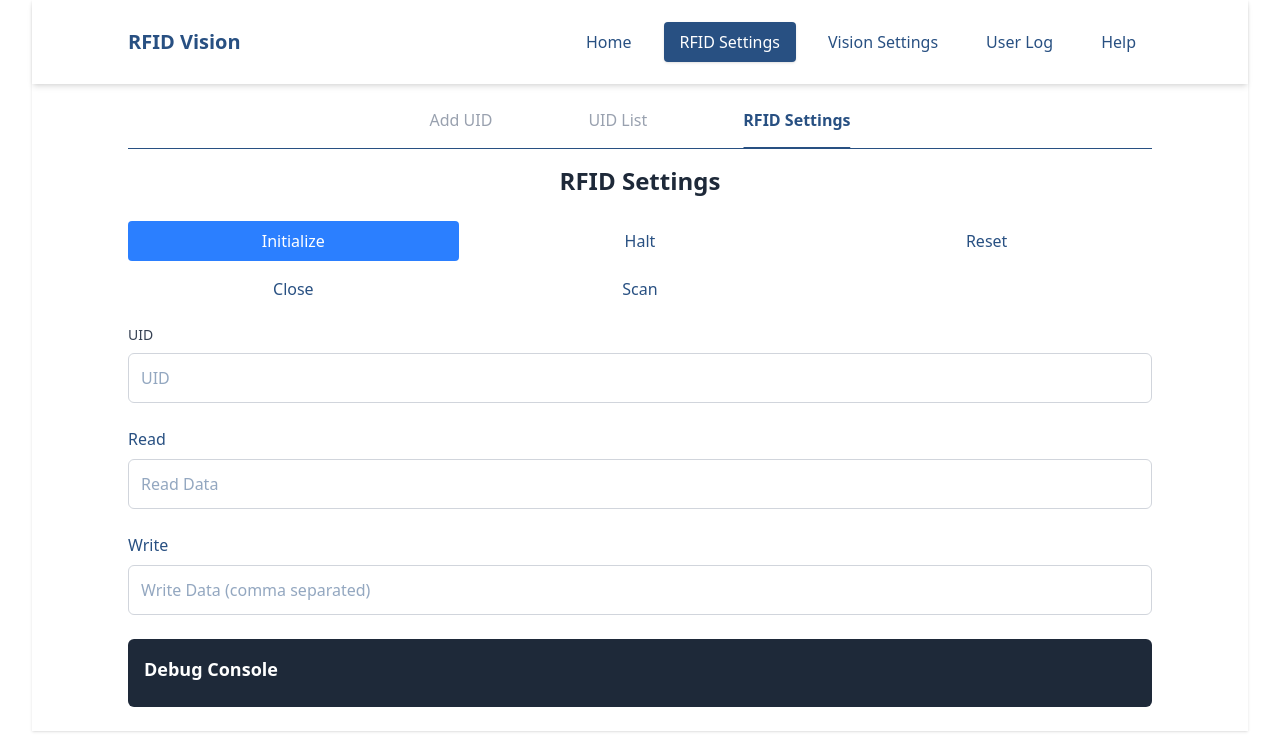
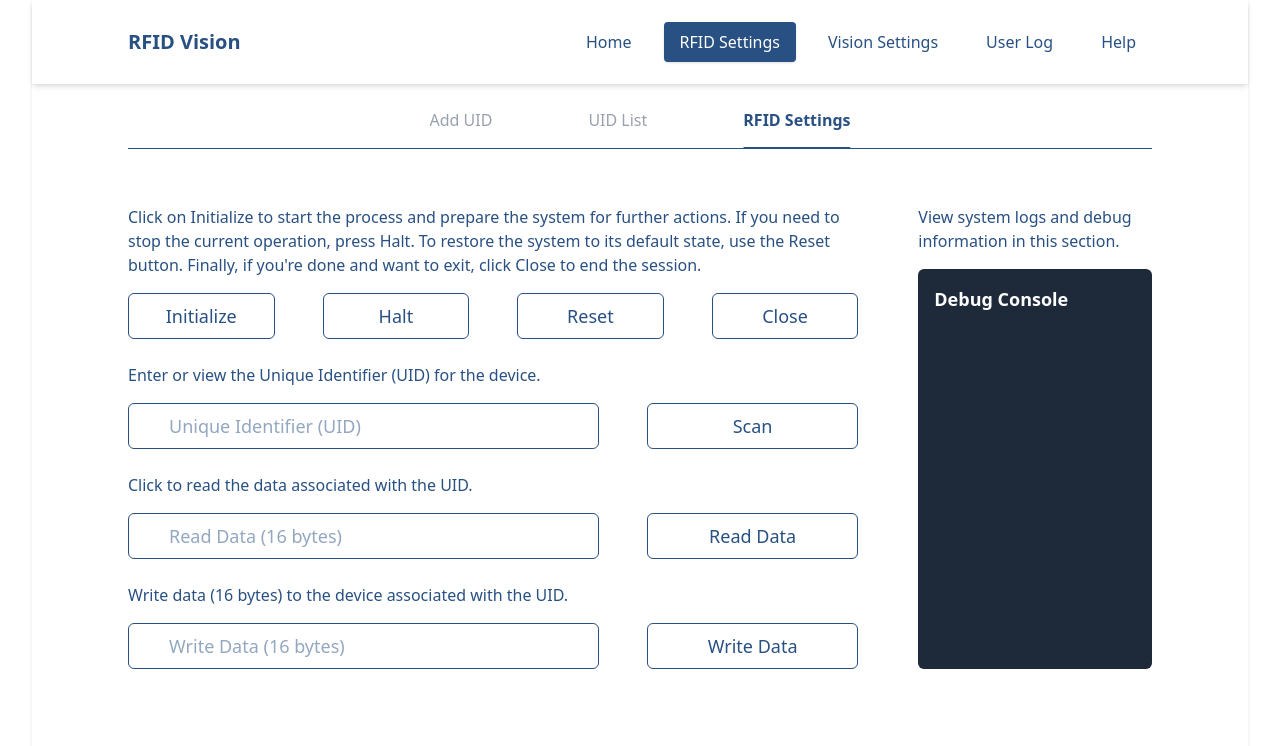
Before and after one commit to M-Burenzaya/RFID-Vision-Logger, a React (Vite) app in the folder web/frontend/: page /rfid/settings in a window 1280 px wide. Shown: the top 746 px of the page. Built offline with nearby package versions, Linux system fonts and the light colour scheme.

Commit message:
rfid setting frond end

```diff
--- a/web/frontend/src/App.jsx
+++ b/web/frontend/src/App.jsx
@@ -12,15 +12,16 @@ import Help from './pages/Help.jsx';
 
 function App() {
   return (
-    <div className="max-w-8xl mx-auto px-8 flex flex-col">
+    <div className="max-w-8xl mx-auto px-0 md:px-8 flex flex-col">
       <BrowserRouter>
-        <div className="bg-white text-[#285082] shadow-sm relative h-full">
+
+        <div className="bg-white text-[#285082] shadow-sm relative min-h-screen">
 
           <div className="bg-white text-[#285082] py-4 shadow-md relative z-10">
             <Navbar />
           </div>
 
-          <div className="basis-full">
+          <div className="">
             <Routes>
                 <Route path="/" element={<Home />} />
                 <Route path="/rfid/*" element={<RFID />} />
@@ -31,6 +32,7 @@ function App() {
           </div>
 
         </div>
+
       </BrowserRouter>
     </div>
   );
--- a/web/frontend/src/components/Navbar.jsx
+++ b/web/frontend/src/components/Navbar.jsx
@@ -55,7 +55,7 @@ const Navbar = () => {
         </a>
 
         {/* Mobile: Current Page + Hamburger */}
-        <div className="md:hidden flex items-center gap-12 ">
+        <div className="md:hidden flex items-center gap-4 sm:gap-8 md:gap-12">
 
           <span className="text-lg font-medium">{currentPage}</span>
 
--- a/web/frontend/src/pages/RFID.jsx
+++ b/web/frontend/src/pages/RFID.jsx
@@ -10,7 +10,7 @@ const RFID = () => {
     <div className="px-6 sm:px-6 md:px-12 lg:px-18 xl:px-24 py-6">
 
       {/* Sub-navigation */}
-      <div className="flex justify-center gap-12 sm:gap-12 md:gap-16 lg:gap-20 xl:gap-24 border-b pb-2 mb-4">
+      <div className="flex justify-center gap-4 sm:gap-12 md:gap-16 lg:gap-20 xl:gap-24 border-b pb-2 mb-4">
         <TabLink to="add">Add UID</TabLink>
         <TabLink to="list">UID List</TabLink>
         <TabLink to="settings">RFID Settings</TabLink>
--- a/web/frontend/src/pages/Vision.jsx
+++ b/web/frontend/src/pages/Vision.jsx
@@ -10,7 +10,7 @@ const Vision = () => {
     <div className="px-6 sm:px-6 md:px-12 lg:px-18 xl:px-24 py-6">
 
       {/* Sub-navigation */}
-      <div className="flex justify-center gap-12 sm:gap-12 md:gap-16 lg:gap-20 xl:gap-24 border-b pb-2 mb-4">
+      <div className="flex justify-center gap-4 sm:gap-12 md:gap-16 lg:gap-20 xl:gap-24 border-b pb-2 mb-4">
         <TabLink to="add">Add User</TabLink>
         <TabLink to="list">User List</TabLink>
         <TabLink to="settings">Camera Settings</TabLink>
--- a/web/frontend/src/pages/subpages/RFIDSettings.jsx
+++ b/web/frontend/src/pages/subpages/RFIDSettings.jsx
@@ -87,94 +87,210 @@ const RFIDSettings = () => {
   };
 
   return (
-    <div className="">
-      <h2 className="text-2xl font-semibold text-center text-gray-800 mb-6">
-        RFID Settings
-      </h2>
-      <div className="grid grid-cols-1 sm:grid-cols-2 md:grid-cols-3 gap-4 mb-6">
-        <button
-          onClick={handleInitialize}
-          className="px-4 py-2 bg-blue-500 hover:bg-blue-600 text-white rounded"
-        >
+    <div className=" flex flex-col md:flex-row md:space-x-10 lg:space-x-15">
+      <div className=" flex flex-col w-full md:w-500 lg:w-800 mt-10">
+        <p className="mb-4 text-left">
+          Click on Initialize to start the process and prepare the system for further actions.
+          If you need to stop the current operation, press Halt. To restore the system to its default state, use the Reset button.
+          Finally, if you're done and want to exit, click Close to end the session.
+        </p>
+
+        <div className="w-full mb-6 grid grid-cols-2 md:grid-cols-4 gap-2 sm:gap-4 md:gap-8 lg:gap-12 text-base md:text-lg ">
+
+          <button className="p-2 border border-[#285082] bg-white text-[#285082] rounded-md cursor-pointer
+          hover:bg-[#285082] hover:text-white" onClick={() => alert('Button 1 clicked')}>
             Initialize
           </button>
-        <button
-          onClick={handleHalt}
-          className="btn"
-        >
+          <button className="p-2 border border-[#285082] bg-white text-[#285082] rounded-md cursor-pointer
+          hover:bg-[#285082] hover:text-white" onClick={() => alert('Button 2 clicked')}>
             Halt
           </button>
-        <button
-          onClick={handleReset}
-          className="btn"
-        >
+          <button className="p-2 border border-[#285082] bg-white text-[#285082] rounded-md cursor-pointer
+          hover:bg-[#285082] hover:text-white" onClick={() => alert('Button 3 clicked')}>
             Reset
           </button>
-        <button
-          onClick={handleClose}
-          className="btn"
-        >
+          <button className="p-2 border border-[#285082] bg-white text-[#285082] rounded-md cursor-pointer
+          hover:bg-[#285082] hover:text-white" onClick={() => alert('Button 4 clicked')}>
             Close
           </button>
-        <button
-          onClick={handleScan}
-          className="btn col-span-2 md:col-span-1"
-        >
+
+        </div>
+
+        <p className="mb-4 text-left">
+          Enter or view the Unique Identifier (UID) for the device.
+        </p>
+        <div className="w-full mb-6 grid grid-cols-3 gap-2 sm:gap-4 md:gap-8 lg:gap-12 text-sm sm:text-base lg:text-lg">
+
+          <div className="flex flex-row col-span-2 gap-2 sm:gap-4 md:gap-8 lg:gap-12 font-medium text-[#285082] text-center">
+            {/* Text Input */}
+            <input
+              type="text"
+              className="w-full border border-[#285082] p-2 rounded-md pl-4 sm:pl-6 md:pl-8 lg:pl-10"
+              placeholder="Unique Identifier (UID)"
+            />
+          </div>
+
+          {/* Button */}
+          <button className="p-2 border border-[#285082] bg-white text-[#285082] rounded-md cursor-pointer
+          hover:bg-[#285082] hover:text-white" onClick={() => alert('Button 1 clicked')}>
             Scan
+          </button>
+
+        </div>
+
+        <p className="mb-4 text-left">
+          Click to read the data associated with the UID.
+        </p>
+        <div className="w-full mb-6 grid grid-cols-3 gap-2 sm:gap-4 md:gap-8 lg:gap-12 text-sm sm:text-base lg:text-lg">
+
+          <div className="flex flex-row col-span-2 gap-2 sm:gap-4 md:gap-8 lg:gap-12 font-medium text-[#285082] text-center">
+            {/* Text Input */}
+            <input
+              type="text"
+              className="w-full border border-[#285082] p-2 rounded-md pl-4 sm:pl-6 md:pl-8 lg:pl-10"
+              placeholder="Read Data (16 bytes)"
+            />
+          </div>
+
+          {/* Button */}
+          <button className="p-2 border border-[#285082] bg-white text-[#285082] rounded-md cursor-pointer
+          hover:bg-[#285082] hover:text-white" onClick={() => alert('Button 1 clicked')}>
+            Read Data
+          </button>
+
+        </div>
+
+        <p className="mb-4 text-left">
+          Write data (16 bytes) to the device associated with the UID.
+        </p>
+        <div className="w-full mb-6 grid grid-cols-3 gap-2 sm:gap-4 md:gap-8 lg:gap-12 text-sm sm:text-base lg:text-lg">
+
+          <div className="flex flex-row col-span-2 gap-2 sm:gap-4 md:gap-8 lg:gap-12 font-medium text-[#285082] text-center">
+            {/* Text Input */}
+            <input
+              type="text"
+              className="w-full border border-[#285082] p-2 rounded-md pl-4 sm:pl-6 md:pl-8 lg:pl-10"
+              placeholder="Write Data (16 bytes)"
+            />
+          </div>
+
+          {/* Button */}
+          <button className="p-2 border border-[#285082] bg-white text-[#285082] rounded-md cursor-pointer
+          hover:bg-[#285082] hover:text-white" onClick={() => alert('Button 1 clicked')}>
+            Write Data
           </button>
         </div>
 
-      <div className="mb-6">
-        <label className="block text-sm font-medium text-gray-700 mb-2">UID</label>
-        <input
-          type="text"
-          value={uid}
-          disabled
-          className="w-full p-3 border border-gray-300 rounded-md"
-          placeholder="UID"
-        />
       </div>
 
-      <div className="mb-6">
-        <button
-          onClick={handleRead}
-          className="btn"
-        >
-          Read
-        </button>
-        <input
-          type="text"
-          value={readData}
-          disabled
-          className="w-full p-3 mt-2 border border-gray-300 rounded-md"
-          placeholder="Read Data"
-        />
-      </div>
+      <div className=' w-full  mt-10 flex flex-col flex-grow'>
 
-      <div className="mb-6">
-        <button
-          onClick={handleWrite}
-          className="btn"
-        >
-          Write
-        </button>
-        <input
-          type="text"
-          value={writeData}
-          onChange={(e) => setWriteData(e.target.value)}
-          className="w-full p-3 mt-2 border border-gray-300 rounded-md"
-          placeholder="Write Data (comma separated)"
-        />
-      </div>
+        <p className="mb-4 text-left">
+          View system logs and debug information in this section.
+        </p>
 
-      <div className="debug-console bg-gray-800 text-white p-4 rounded-md overflow-y-auto max-h-40">
+        <div className="debug-console bg-gray-800 text-white p-4 rounded-md overflow-y-auto flex-grow mb-6 ">
+
           <h3 className="text-lg font-semibold mb-2">Debug Console</h3>
+
           {debugConsole.map((log, index) => (
             <p key={index} className="text-sm">{log}</p>
           ))}
+
         </div>
       </div>
+    </div>
+
+
   );
 };
 
 export default RFIDSettings;
+
+    // <div className="">
+    //   <h2 className="text-2xl font-semibold text-center text-gray-800 mb-6">
+    //     RFID Settings
+    //   </h2>
+    //   <div className="grid grid-cols-1 sm:grid-cols-2 md:grid-cols-3 gap-4 mb-6">
+    //     <button
+    //       onClick={handleInitialize}
+    //       className="px-4 py-2 bg-blue-500 hover:bg-blue-600 text-white rounded"
+    //     >
+    //       Initialize
+    //     </button>
+    //     <button
+    //       onClick={handleHalt}
+    //       className="btn"
+    //     >
+    //       Halt
+    //     </button>
+    //     <button
+    //       onClick={handleReset}
+    //       className="btn"
+    //     >
+    //       Reset
+    //     </button>
+    //     <button
+    //       onClick={handleClose}
+    //       className="btn"
+    //     >
+    //       Close
+    //     </button>
+    //     <button
+    //       onClick={handleScan}
+    //       className="btn col-span-2 md:col-span-1"
+    //     >
+    //       Scan
+    //     </button>
+    //   </div>
+
+    //   <div className="mb-6">
+    //     <label className="block text-sm font-medium text-gray-700 mb-2">UID</label>
+    //     <input
+    //       type="text"
+    //       value={uid}
+    //       disabled
+    //       className="w-full p-3 border border-gray-300 rounded-md"
+    //       placeholder="UID"
+    //     />
+    //   </div>
+
+    //   <div className="mb-6">
+    //     <button
+    //       onClick={handleRead}
+    //       className="btn"
+    //     >
+    //       Read
+    //     </button>
+    //     <input
+    //       type="text"
+    //       value={readData}
+    //       disabled
+    //       className="w-full p-3 mt-2 border border-gray-300 rounded-md"
+    //       placeholder="Read Data"
+    //     />
+    //   </div>
+
+    //   <div className="mb-6">
+    //     <button
+    //       onClick={handleWrite}
+    //       className="btn"
+    //     >
+    //       Write
+    //     </button>
+    //     <input
+    //       type="text"
+    //       value={writeData}
+    //       onChange={(e) => setWriteData(e.target.value)}
+    //       className="w-full p-3 mt-2 border border-gray-300 rounded-md"
+    //       placeholder="Write Data (comma separated)"
+    //     />
+    //   </div>
+
+    //   <div className="debug-console bg-gray-800 text-white p-4 rounded-md overflow-y-auto max-h-40">
+    //     <h3 className="text-lg font-semibold mb-2">Debug Console</h3>
+    //     {debugConsole.map((log, index) => (
+    //       <p key={index} className="text-sm">{log}</p>
+    //     ))}
+    //   </div>
+    // </div>
```
Lines whose indentation alone changed are shown as unchanged.
